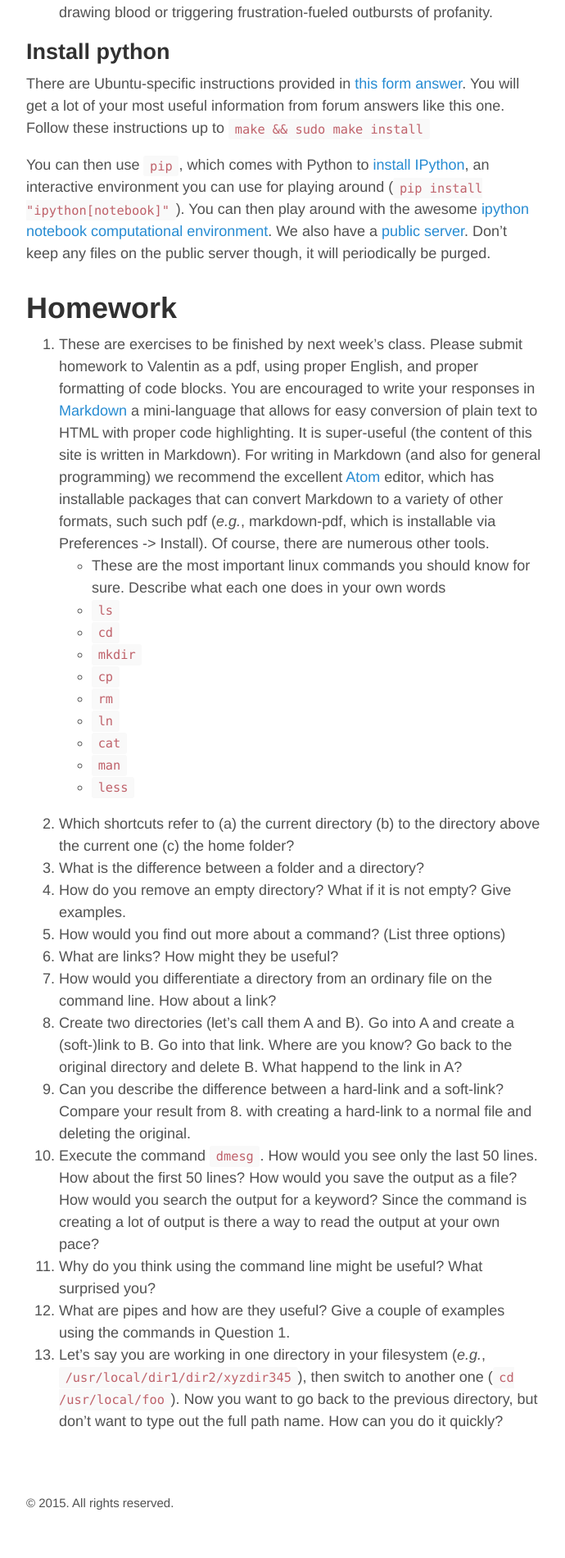
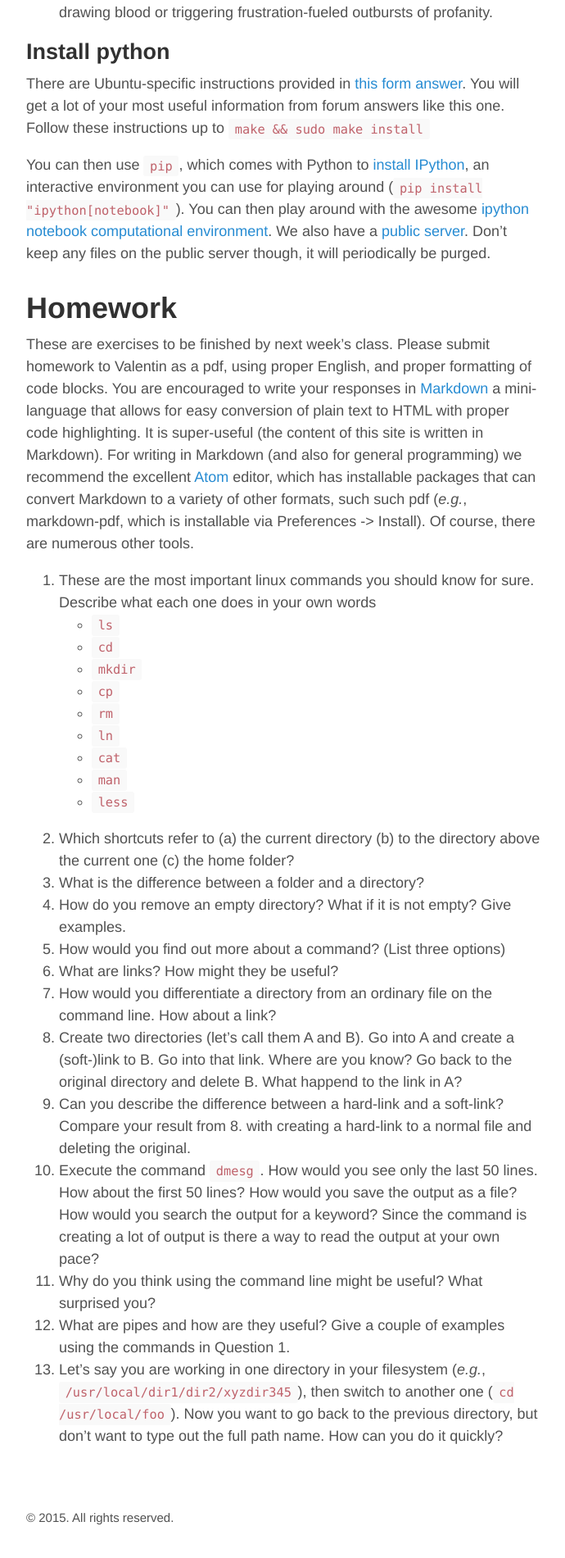
Before and after one commit to MikheyevLab/Computing-Fall-2015, a Jekyll site: the page built from _posts/2015-09-16-1-welcome-to-computing.md, in a window 1280 px wide. Shown: the part 1097-2998 px from the top of the page at 82% size, without its empty margins (293-983 px from the left). Built offline with Jekyll 4.4.1, drawn with Linux system fonts in a browser that asks for light colours.

```diff
--- a/_posts/2015-09-16-1-welcome-to-computing.md
+++ b/_posts/2015-09-16-1-welcome-to-computing.md
@@ -34,8 +34,9 @@ There are Ubuntu-specific instructions provided in [this form answer](http://ask
 You can then use `pip`, which comes with Python to [install IPython](http://ipython.org/install.html), an interactive environment you can use for playing around (`pip install "ipython[notebook]"`). You can then play around with the awesome [ipython notebook computational environment](http://ipython.org/notebook.html). We also have a [public server](http://ipython.oist.jp:8888). Don't keep any files on the public server though, it will periodically be purged.
 
 # Homework
-1. These are exercises to be finished by next week's class. Please submit homework to Valentin as a pdf, using proper English, and proper formatting of code blocks. You are encouraged to write your responses in [Markdown](http://daringfireball.net/projects/markdown/syntax) a mini-language that allows for easy conversion of plain text to HTML with proper code highlighting. It is super-useful (the content of this site is written in Markdown). For writing in Markdown (and also for general programming) we recommend the excellent [Atom](https://atom.io) editor, which has installable packages that can convert Markdown to a variety of other formats, such such pdf (_e.g._, markdown-pdf, which is installable via Preferences -> Install). Of course, there are numerous other tools.
-  - These are the most important linux commands you should know for sure. Describe what each one does in your own words
+These are exercises to be finished by next week's class. Please submit homework to Valentin as a pdf, using proper English, and proper formatting of code blocks. You are encouraged to write your responses in [Markdown](http://daringfireball.net/projects/markdown/syntax) a mini-language that allows for easy conversion of plain text to HTML with proper code highlighting. It is super-useful (the content of this site is written in Markdown). For writing in Markdown (and also for general programming) we recommend the excellent [Atom](https://atom.io) editor, which has installable packages that can convert Markdown to a variety of other formats, such such pdf (_e.g._, markdown-pdf, which is installable via Preferences -> Install). Of course, there are numerous other tools.
+
+1. These are the most important linux commands you should know for sure. Describe what each one does in your own words
   - `ls`
   - `cd`
   - `mkdir`
```
